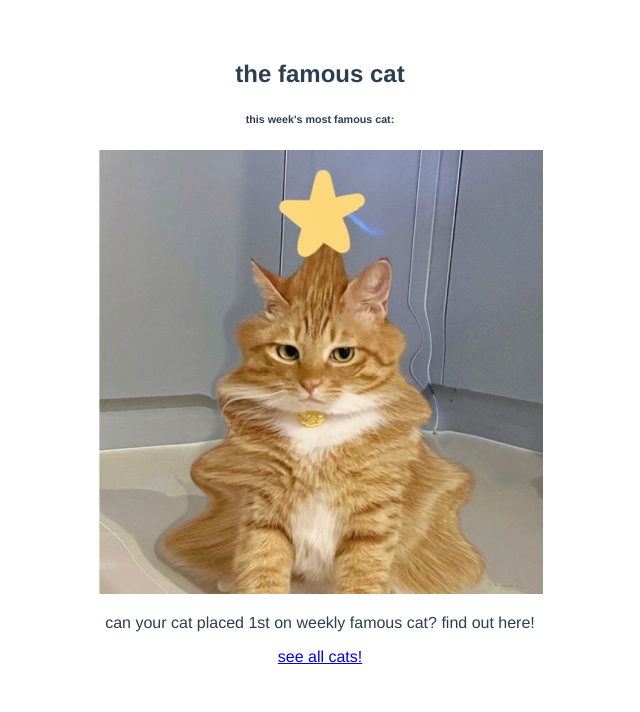
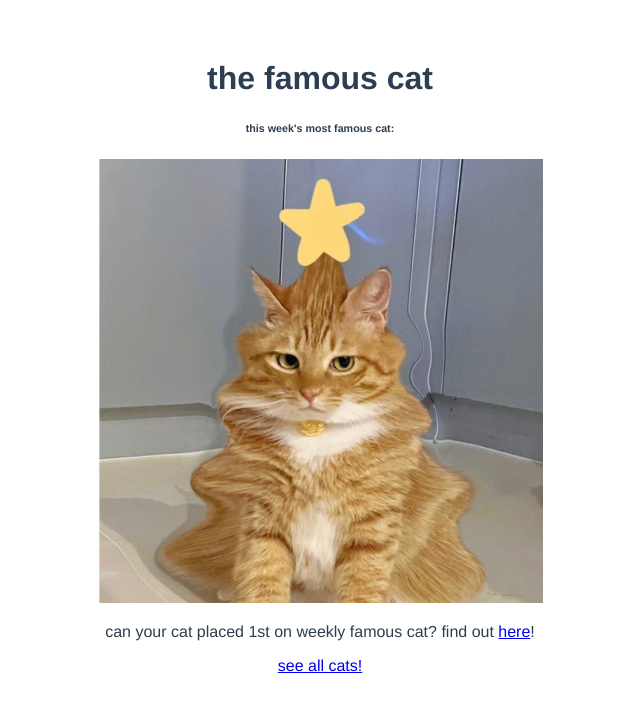
Before and after one commit to shaniashn/the-famous-cat, a Vue app: page / in a window 1280 px wide. Shown: the top 712 px of the page, without its empty margins (320-960 px from the left). Built offline with nearby package versions, Linux system fonts and the light colour scheme.

Commit message:
feat: add link to cat form

```diff
--- a/src/HomePage.vue
+++ b/src/HomePage.vue
@@ -1,10 +1,10 @@
 <template>
-  <h2>the famous cat</h2>
+  <h1>the famous cat</h1>
   <h6>this week's most famous cat:</h6>
   <div class="home-cat image">
     <img src="./assets/cats/tree-cat.png" alt="">
   </div>
-  <p>can your cat placed 1st on weekly famous cat? find out here!</p>
+  <p>can your cat placed 1st on weekly famous cat? find out <router-link to="/add-new">here</router-link>!</p>
   <div class="cta">
     <router-link to="/all-cats">see all cats!</router-link>
   </div>
```
